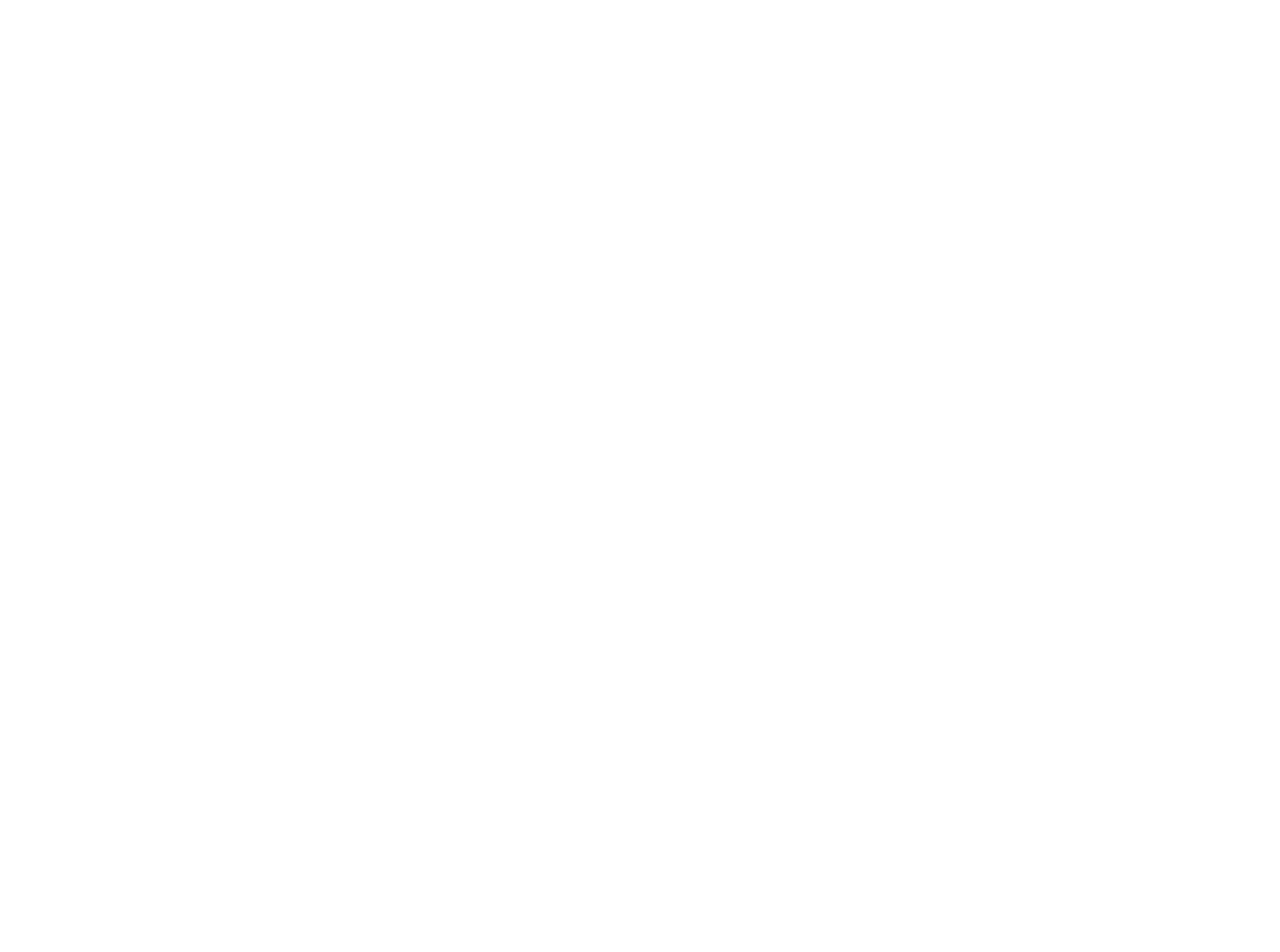
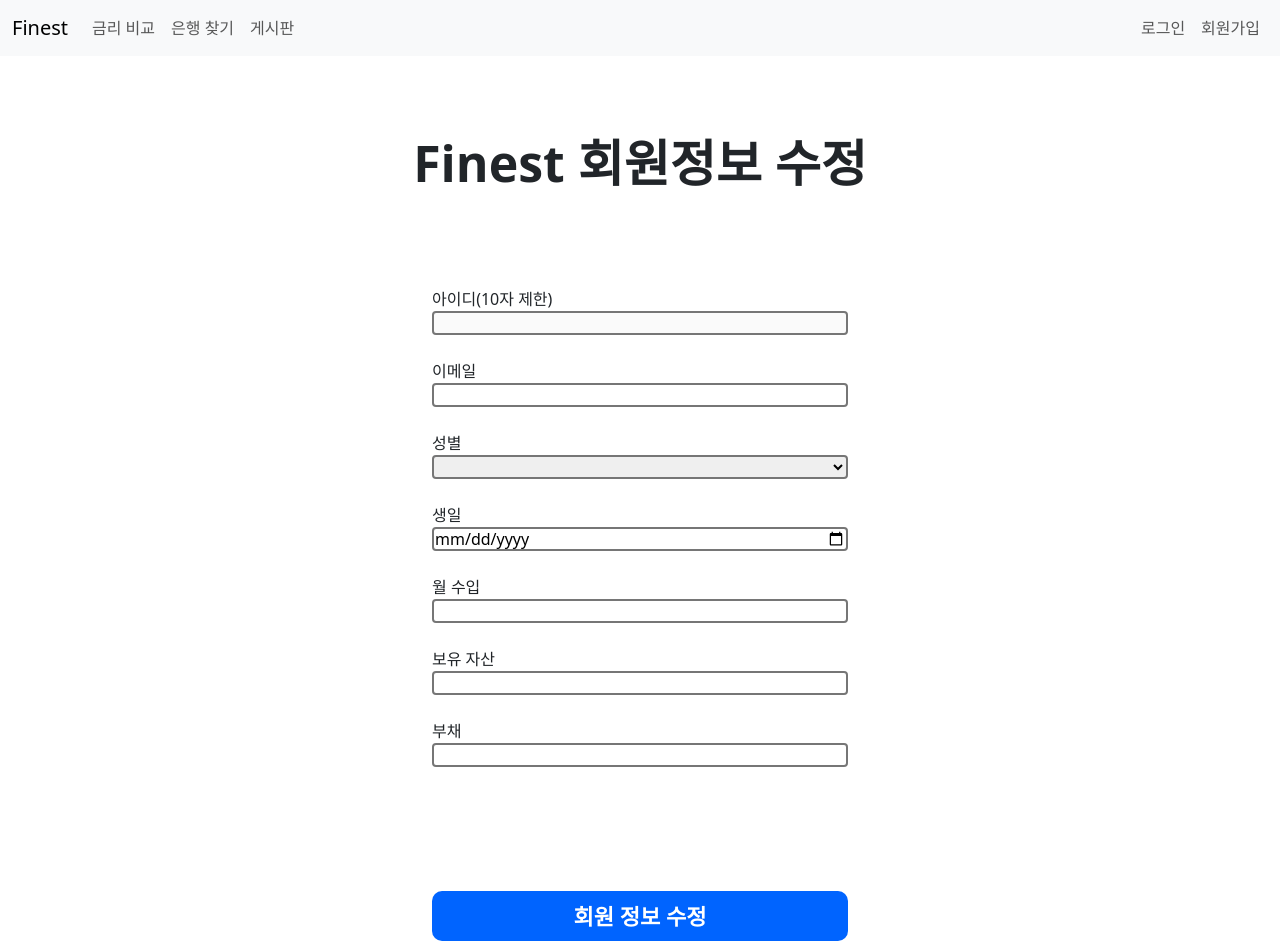
Before and after one commit to qwert0175/Finest, a Vue app in the folder vue-project/: page /updateinfo in a window 1280 px wide. Before the commit this address had no page. Shown: the top 952 px of the page. Before the commit the page ends 800 px from the top, so only its background shows below. Built offline with nearby package versions, Linux system fonts and the light colour scheme; no server answers.

Commit message:
[FNT] 회원 정보 수정 기능

```diff
--- a/vue-project/src/components/NavBar.vue
+++ b/vue-project/src/components/NavBar.vue
@@ -10,16 +10,19 @@
     <div class="collapse navbar-collapse" id="navbarSupportedContent">
       <ul class="navbar-nav me-auto mb-2 mb-lg-0">
         <li class="nav-item">
-          <RouterLink class="nav-link" to="/mapview">은행지도</RouterLink>
+          <RouterLink class="nav-link" to="/product">금리 비교</RouterLink>
         </li>
         <li class="nav-item">
-          <RouterLink class="nav-link" to="/communityview">커뮤니티</RouterLink>
+          <RouterLink class="nav-link" to="/mapview">은행 찾기</RouterLink>
+        </li>
+        <li class="nav-item">
+          <RouterLink class="nav-link" to="/communityview">게시판</RouterLink>
         </li>
       </ul>
       <div class="d-flex">
         <ul v-if="userInfoStore.token" class="navbar-nav me-auto mb-2 mb-lg-0">
           <li class="nav-item">
-              <RouterLink class="nav-link" to="/updateview">회원정보수정</RouterLink>
+              <RouterLink class="nav-link" to="/updateinfo">회원정보수정</RouterLink>
           </li>
           <li class="nav-item">
               <a class="nav-link" @click="logOut">로그아웃</a>
@@ -43,6 +46,8 @@
 <script setup>
 import { useUserInfoStore } from '@/stores/userinfo';
 import axios from 'axios';
+import { useRouter } from 'vue-router';
+const router = useRouter();
 const userInfoStore = useUserInfoStore();
 
 const logOut = () => {
@@ -53,6 +58,8 @@
     .then(res => {
       console.log(res)
       userInfoStore.token = null;
+      userInfoStore.name = null;
+      router.push({name: 'homeview'})
     })
     .catch(err => {
       console.log(err)
--- a/vue-project/src/router/index.js
+++ b/vue-project/src/router/index.js
@@ -1,6 +1,7 @@
 import { createRouter, createWebHistory } from 'vue-router'
 import HomeView from '@/views/HomeView.vue'
 import LoginView from '@/views/LoginView.vue'
+import UpdateInfoView from '@/views/UpdateInfoView.vue'
 import SignupView from '@/views/SignupView.vue'
 import MapView from '@/views/MapView.vue'
 import ProductView from '@/views/ProductView.vue'
@@ -22,6 +23,11 @@
       component: LoginView
     },
     {
+      path: '/updateinfo',
+      name: 'updateinfo',
+      component: UpdateInfoView
+    },
+    {
       path: '/signupview',
       name: 'signupview',
       component: SignupView
@@ -32,8 +38,8 @@
       component: MapView
     },
     {
-      path: '/productview',
-      name: 'productview',
+      path: '/product',
+      name: 'product',
       component: ProductView
     },
     {
--- a/vue-project/src/stores/userinfo.js
+++ b/vue-project/src/stores/userinfo.js
@@ -4,6 +4,7 @@
 export const useUserInfoStore = defineStore('userinfo', () => {
     // 로그인 토큰
     const token = ref(null);
+    const username = ref(null);
 
-    return { authToken }
+    return { token, username };
   })
--- a/vue-project/src/views/FinestSignupView.vue
+++ b/vue-project/src/views/FinestSignupView.vue
@@ -18,8 +18,8 @@
 
             <label for="gender">성별</label>
             <select id="gender" v-model="gender">
-                <option value="male">남성</option>
-                <option value="female">여성</option>
+                <option value="남성">남성</option>
+                <option value="여성">여성</option>
             </select><br>
 
             <label for="birthday">생일</label>
--- a/vue-project/src/views/HomeView.vue
+++ b/vue-project/src/views/HomeView.vue
@@ -9,7 +9,7 @@
             </div>
         </div>
         <div class="middle-container d-flex">
-            <RouterLink class="nav-link" to="/productview">
+            <RouterLink class="nav-link" to="/product">
                 <div class="middle-item product">
                     <p>상품정보 조회</p>
                 </div>
--- a/vue-project/src/views/LoginView.vue
+++ b/vue-project/src/views/LoginView.vue
@@ -42,12 +42,11 @@
       }
     })
     .then(res => {
-      console.log(res)
       userInfoStore.token = res.data.key
+      userInfoStore.username = username.value
       router.push({name: 'homeview'})
     })
     .catch(err => {
-      console.log(err)
       for (const e in err.response.data) {
         alert(err.response.data[e])
       }
--- /dev/null
+++ b/vue-project/src/views/UpdateInfoView.vue
@@ -0,0 +1,144 @@
+<template>
+    <div class="signup">
+        <div class="title">
+            <p>Finest 회원정보 수정</p>
+        </div>
+        <form class="finest-signup-form" @submit.prevent="updateUserInfo">
+            <label for="username">아이디(10자 제한)</label>
+            <input type="text" id="username" maxlength="10" v-model.trim="userData.username" disabled><br>
+
+            <label for="email">이메일</label>
+            <input type="text" id="email" v-model="userData.email"><br>
+
+            <label for="gender">성별</label>
+            <select id="gender" v-model="userData.gender">
+                <option value="남성">남성</option>
+                <option value="여성">여성</option>
+            </select><br>
+
+            <label for="birthday">생일</label>
+            <input type="date" id="birthday" v-model="userData.birthday"><br>
+
+            <label for="salary">월 수입</label>
+            <input type="number" min="0" max="999999999999" id="salary" v-model="userData.salary"><br>
+
+            <label for="asset">보유 자산</label>
+            <input type="number" min="0" max="999999999999" id="asset" v-model="userData.asset"><br>
+
+            <label for="debt">부채</label>
+            <input type="number" min="0" max="999999999999" id="debt" v-model="userData.debt"><br>
+
+            <input class="finest-signup-button" type="submit" value="회원 정보 수정">
+        </form>
+    </div>
+</template>
+
+<script setup>
+import { ref, onMounted } from 'vue'
+import { useUserInfoStore } from '@/stores/userinfo';
+import { useRouter } from 'vue-router';
+import axios from 'axios'
+const router = useRouter()
+const userInfoStore = useUserInfoStore()
+
+const userData = ref({
+    username: '',
+    email: '',
+    password1: '',
+    password2: '',
+    gender: '',
+    birthday: '',
+    salary: '',
+    asset: '',
+    debt: ''
+})
+
+onMounted(() => {
+    axios ({
+        method: 'get',
+        url: `http://127.0.0.1:8000/accounts/${userInfoStore.username}/`,
+        headers: {
+            'Authorization': `Token ${userInfoStore.token}`
+        }
+    })
+    .then(res => {
+        console.log(res)
+        userData.value = {
+            username: res.data.username,
+            email: res.data.email,
+            gender: res.data.gender,
+            birthday: res.data.birthday,
+            salary: res.data.salary,
+            asset: res.data.asset,
+            debt: res.data.debt,
+        }
+    })
+    .catch(err => {
+        console.log(err)
+        for (const e in err.response.data) {
+            alert(`${e}: ${err.response.data[e]}`)
+        }
+    })
+})
+
+const updateUserInfo = () => {
+    axios({
+        method: 'put',
+        url: `http://127.0.0.1:8000/accounts/${userInfoStore.username}/`,
+        headers: {
+            'Authorization': `Token ${userInfoStore.token}`
+        },
+        data: userData.value
+    })
+    .then(res => {
+        alert('회원 정보가 성공적으로 수정되었습니다.')
+        router.push({name: 'homeview'})
+    })
+    .catch(err => {
+        console.log(err)
+        for (const e in err.response.data) {
+            alert(`${e}: ${err.response.data[e]}`)
+        }
+    })
+}
+</script>
+
+<style scoped>
+.signup {
+display: flex;
+justify-content: center;
+align-items: center;
+flex-wrap: wrap;
+flex-direction: column;
+}
+
+.title {
+margin: 70px 50px;
+font-size: 50px;
+font-weight: 700;
+}
+
+.finest-signup-form {
+display: flex;
+flex-direction: column;
+}
+
+.finest-signup-button {
+margin-top: 100px;
+margin-bottom: 100px;
+font-size: 22px;
+font-weight: 700;
+color: white;
+background-color: #0064FF;
+border-radius: 10px;
+width: 416px;
+height: 50px;
+border: 0px;
+}
+
+input, select {
+border-radius: 4px;
+border: 2px solid  rgb(118, 118, 118);
+height: 24px;
+}
+</style>
```
Also changed, not shown: 2 other files (tests, documents, lock files or other folders).
